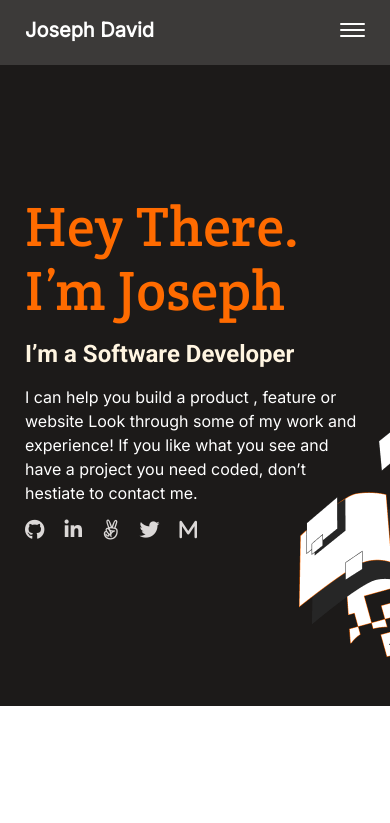
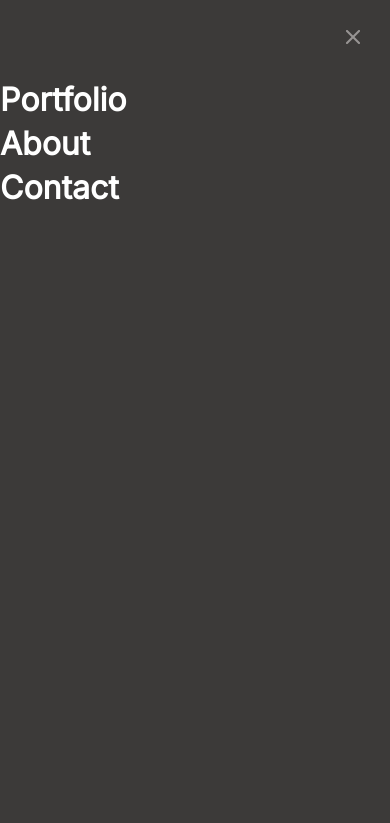
Before and after one commit to jodavid444/My-Portfolio-Website, a website: page index.html in a window 390 px wide. Both pictures are taken after a click on the element 352 px from the left and 30 px from the top of the page. Shown: the top 823 px of the page. Drawn offline with Linux system fonts and the light colour scheme.

Commit message:
Create mobile navbar

```diff
--- /dev/null
+++ b/app.js
@@ -0,0 +1,16 @@
+const menuIcon = document.querySelector('.hamburger');
+const navMenu = document.querySelector('.nav-menu');
+const closeBtn = document.querySelector('.close-btn-container').children[0];
+const headerContent = document.querySelector('#header_content');
+
+menuIcon.addEventListener('click', () => {
+  navMenu.style.transform = 'translateX(0)';
+  headerContent.style.height = '100%';
+});
+
+closeBtn.addEventListener('click', () => {
+  navMenu.style.transform = 'translateX(-500%)';
+  headerContent.style.height = '60px';
+});
+
+console.log(headerContent);
--- a/index.html
+++ b/index.html
@@ -20,6 +20,16 @@
                 <a class="logo-link" href="#profile">Joseph David</a>
             </div>
             <div class="nav-menu">
+                <div class="close-btn-container">
+                    <img src="./images/Icon.png" alt="close-btn">
+                </div>
+                <div class="nav-items">
+                    <ul>
+                        <li>Portfolio</li>
+                        <li>About</li>
+                        <li>Contact</li>
+                    </ul>
+                </div>
             </div>
             <nav>
                 <ul id="nav-links">
@@ -39,7 +49,7 @@
                         </a>
                     </li>
                     <li>
-                        <ahref="#mail">
+                        <a href="#mail">
                             <i class="fa-regular fa-envelope fa-2x"></i>
                         </a>
                     </li>
@@ -50,13 +60,7 @@
                 <span class="bar"id="bar2"></span>
                 <span class="bar"id="bar3"></span>
             </div>
-            <div class="nav-bar" id="nav-bar">
-                <ul>
-                    <li class="link"><a href="#">Portfolio</a></li>
-                    <li class="link"><a href="#">About</a></li>
-                    <li class="link"><a href="#">Contact</a></li>
-                </ul>
-            </div>
+
         </div>
     </header>
     <!----------------Hero Section-------------------------->
@@ -349,5 +353,6 @@
 
         </ul>
     </footer>
+    <script src="./app.js"></script>
 </body>
 </html>
--- a/styles.css
+++ b/styles.css
@@ -1,7 +1,7 @@
 * {
   margin: 0;
   box-sizing: border-box;
-  font-family: "Inter", sans-serif;
+  font-family: 'Inter', sans-serif;
   font-size: 16px;
   padding: 0;
 }
@@ -14,7 +14,6 @@ ul {
 p {
   line-height: 24px;
 }
-
 
 .hamburger {
   display: flex;
@@ -30,7 +29,7 @@ p {
 .bar {
   width: 100%;
   height: 3px;
-  background: #FFF;
+  background: #fff;
   border-radius: 10px;
 }
 
@@ -55,13 +54,13 @@ p {
   justify-content: flex-start;
 }
 
-.nav-bar ul  li {
+.nav-bar ul li {
   list-style-type: none;
 }
 
 .link a {
   text-decoration: none;
-  color: #FFF;
+  color: #fff;
 }
 
 header,
@@ -86,7 +85,7 @@ header {
 
 #logo {
   margin-left: 25px;
-  font-family: "Roboto", sans-serif;
+  font-family: 'Roboto', sans-serif;
   font-weight: 700;
 }
 
@@ -119,11 +118,36 @@ header {
   color: white;
 }
 
+.nav-menu {
+  position: absolute;
+  top: 0;
+  left: 0;
+  background: #3c3a39;
+  width: 100%;
+  height: 100%;
+  transform: translateX(-500%);
+}
+
+.close-btn-container {
+  text-align: right;
+  padding: 20px;
+}
+
+.close-btn-container img {
+  padding: 10px;
+}
+
+.nav-items ul li {
+  font-weight: 700;
+  font-size: 32px;
+  line-height: 44px;
+}
+
 #hero {
   width: 100%;
   background-color: #1c1a19;
   padding: 130px 25px 150px;
-  background-image: url("images/illustration-header-mobile.png");
+  background-image: url('images/illustration-header-mobile.png');
   background-repeat: no-repeat;
   background-position: bottom right;
 }
@@ -330,7 +354,7 @@ header {
 }
 
 .bg-img {
-  background-image: url("images/Img\ Placeholder\ \(1\)\ \(1\).png");
+  background-image: url('images/Img\ Placeholder\ \(1\)\ \(1\).png');
   background-repeat: no-repeat;
   background-size: cover;
   margin-top: 20px;
@@ -456,7 +480,7 @@ header {
 }
 
 #about .about-body {
-  background-image: url("images/Group.png");
+  background-image: url('images/Group.png');
   background-repeat: no-repeat;
   background-position: bottom 30px right;
   padding-bottom: 250px;
@@ -490,16 +514,16 @@ header {
 }
 
 .list-1 h2::before {
-  content: "🔶";
+  content: '🔶';
   font-size: 18px;
 }
 
 .list-2 h2::before {
-  content: "🟧";
+  content: '🟧';
 }
 
 .list-3 h2::before {
-  content: "🟠";
+  content: '🟠';
 }
 
 .footer-social-media li {
@@ -601,7 +625,7 @@ label {
 .footer-btn:hover {
   background: #ffff;
   color: #f55800;
-  border: 1px solid  #f55800;
+  border: 1px solid #f55800;
 }
 
 .footer-social-media {
@@ -666,6 +690,10 @@ label {
     font-weight: 400;
   }
 
+  .hamburger {
+    display: none;
+  }
+
   .fa-envelope {
     font-size: 19px;
   }
@@ -727,7 +755,7 @@ label {
     width: 100%;
     background-color: #1c1a19;
     padding: 180px 25px 10px;
-    background-image: url("images/Illustration-header.png");
+    background-image: url('images/Illustration-header.png');
     background-repeat: no-repeat;
     background-position: top right;
     background-size: 500px;
@@ -834,20 +862,20 @@ label {
 
   .pr-4 {
     position: relative;
-    background-image: url("images/Img\ Placeholder\ \(4\).png");
+    background-image: url('images/Img\ Placeholder\ \(4\).png');
   }
 
   .pr-7 {
     position: relative;
-    background-image: url("images/Img\ Placeholder\ \(4\).png");
+    background-image: url('images/Img\ Placeholder\ \(4\).png');
   }
 
   .pr-3 {
-    background-image: url("images/Img\ Placeholder\ \(3\).png");
+    background-image: url('images/Img\ Placeholder\ \(3\).png');
   }
 
   .pr-6 {
-    background-image: url("images/Img\ Placeholder\ \(3\).png");
+    background-image: url('images/Img\ Placeholder\ \(3\).png');
   }
 
   #about {
@@ -860,7 +888,7 @@ label {
   }
 
   #about .about-body {
-    background-image: url("images/illustration-about\ me@2x.png");
+    background-image: url('images/illustration-about\ me@2x.png');
     background-repeat: no-repeat;
     background-position: top right;
     background-size: 500px;
@@ -1030,7 +1058,7 @@ label {
   .footer-btn:hover {
     background: #ffff;
     color: #f55800;
-    border: 1px solid  #f55800;
+    border: 1px solid #f55800;
   }
 
   .footer-social-media {
```
Also changed, not shown: images/Icon.png (added).
